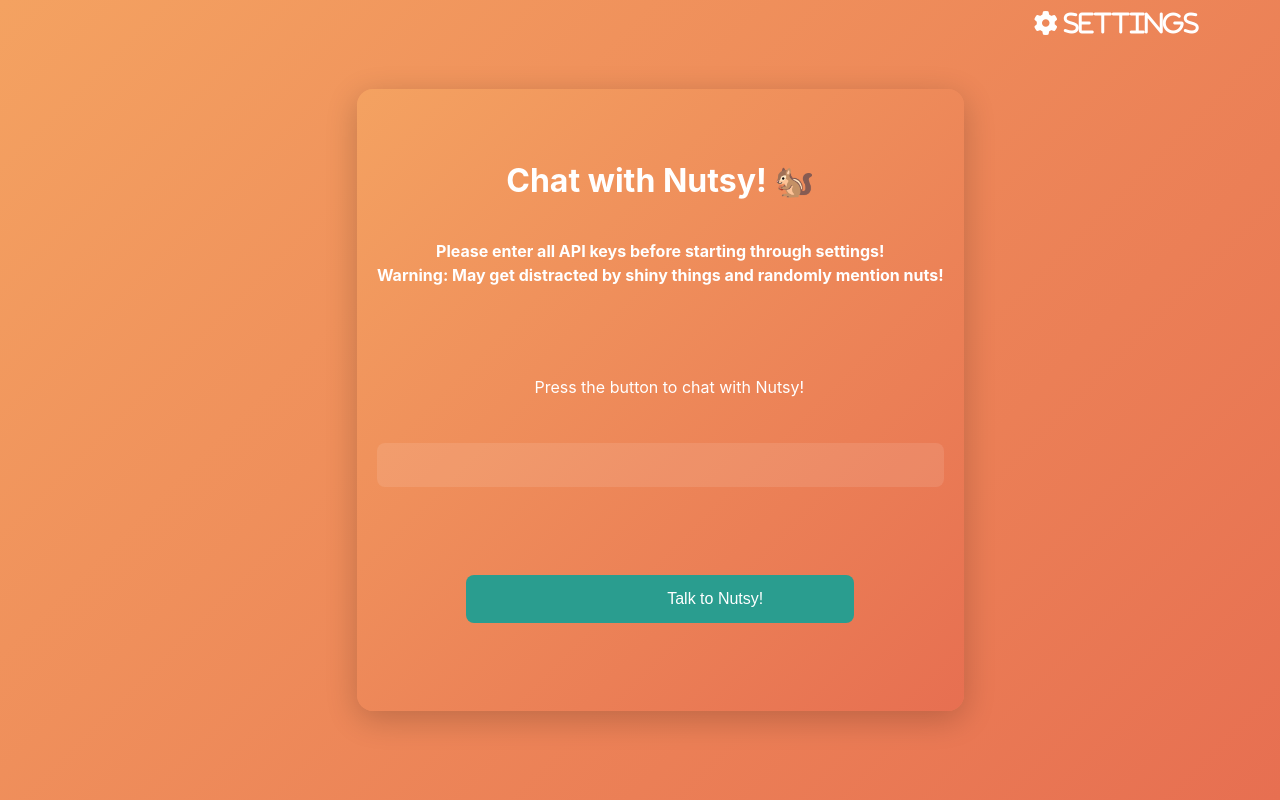
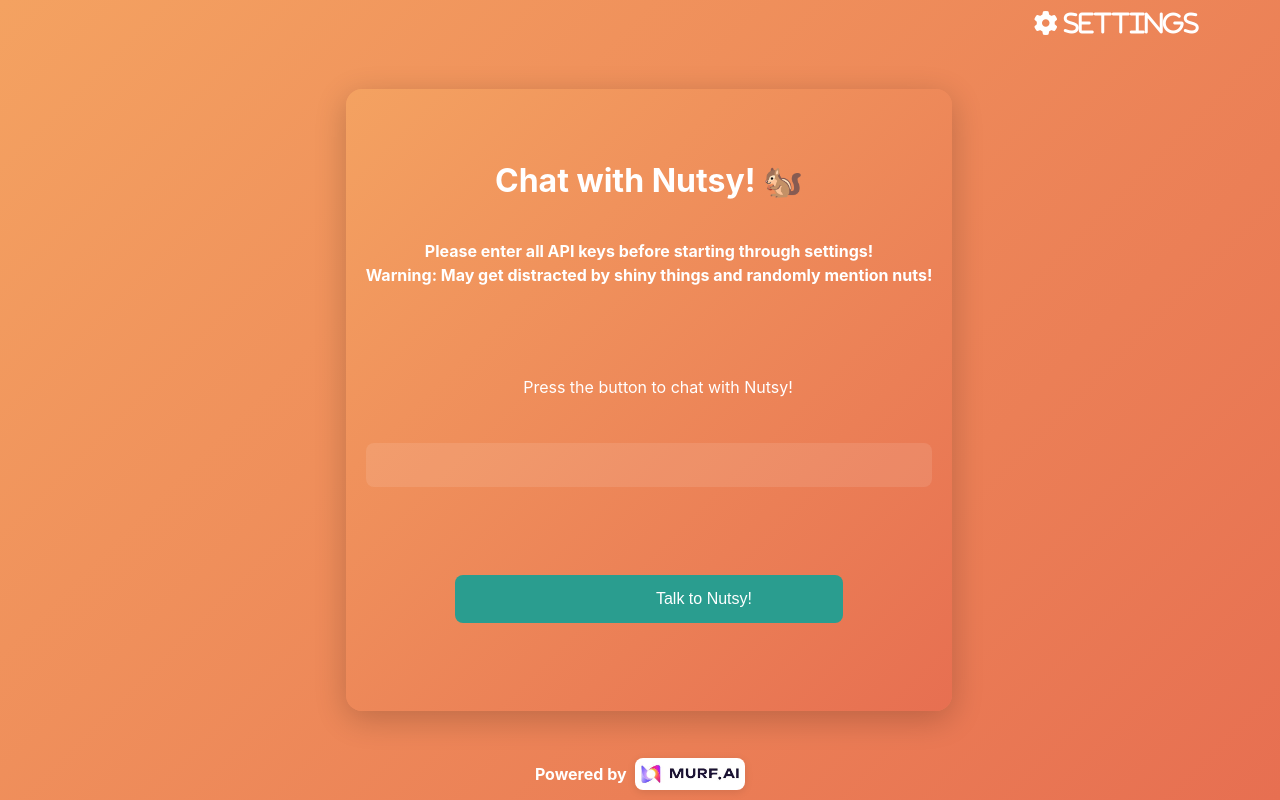
Before and after one commit to msranjana/Nutsy_VA, a FastAPI app: page / in a window 1280 px wide. Run offline with FastAPI, Linux system fonts and the light colour scheme.

Commit message:
d30 : footer added

```diff
--- a/static/style.css
+++ b/static/style.css
@@ -612,3 +612,29 @@
 .config-toggle button:hover {
     color: #f4a261; /* Change color on hover to match theme */
 }
+
+footer {
+  background: transparent;
+  width: 100%;
+  text-align: center;
+  position: fixed;
+  bottom: 0;
+  left: 0;
+  padding: 10px;
+  z-index: 1000;
+}
+footer a {
+  display: inline-flex;
+  align-items: center;
+  justify-content: center;
+  text-decoration: none;
+  color: #fff;
+  font-weight: bold;
+  font-size: 1rem;
+}
+footer img {
+  height: 32px;
+  margin-left: 8px;
+  border-radius: 8px;
+  box-shadow: 0 2px 8px rgba(0,0,0,0.1);
+}
--- a/templates/index.html
+++ b/templates/index.html
@@ -63,5 +63,12 @@
     </div>
     <audio id="audioPlayer" style="display:none" playsinline></audio>
     <script src="/static/script.js"></script>
+    <!-- Powered by Murf Footer -->
+<footer style="width:100%;text-align:center;position:fixed;bottom:0;left:0;padding:10px;z-index:1000;background:transparent;">
+  <a href="https://murf.ai/api/docs/introduction/overview" target="_blank" style="display:inline-flex;align-items:center;justify-content:center;text-decoration:none;color:#fff;font-weight:bold;font-size:1rem;">
+    Powered by
+    <img src="/static/murf_logo.png" alt="Murf Logo" style="height:32px;margin-left:8px;border-radius:8px;box-shadow:0 2px 8px rgba(0,0,0,0.1);" />
+  </a>
+</footer>
 </body>
 </html>
```
Also changed, not shown: static/murf_logo.png (added).
